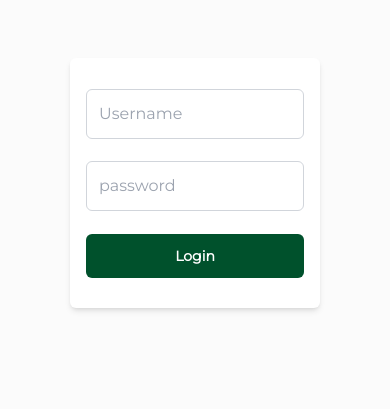
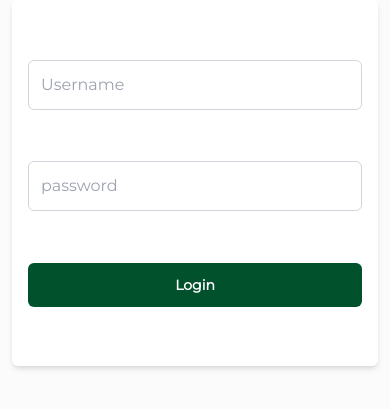
Before and after one commit to AmirH-Hemati/shop, a React (Vite) app: page /login in a window 390 px wide. Shown: the part 239-648 px from the top of the page. Built offline with nearby package versions, Linux system fonts and the light colour scheme; the HTML template or start-up script is replaced by a standard one.

Commit message:
change size input in mobile divice

```diff
--- a/src/page/Login.jsx
+++ b/src/page/Login.jsx
@@ -1,7 +1,7 @@
 function Login() {
   return (
-    <div className="font-montserrat bg-[#FBFBFB] w-full h-full flex flex-col  justify-center items-center">
-      <form className="flex flex-col gap-2 bg-white shadow-md  rounded-md p-4 justify-evenly md:w-72 aspect-square">
+    <div className="font-montserrat bg-[#FBFBFB] w-full h-full flex flex-col  justify-center items-center p-3">
+      <form className="flex flex-col gap-2 bg-white shadow-md  rounded-md p-4 justify-evenly w-full md:w-72 aspect-square">
         <input
           type="text"
           placeholder="Username"
```
